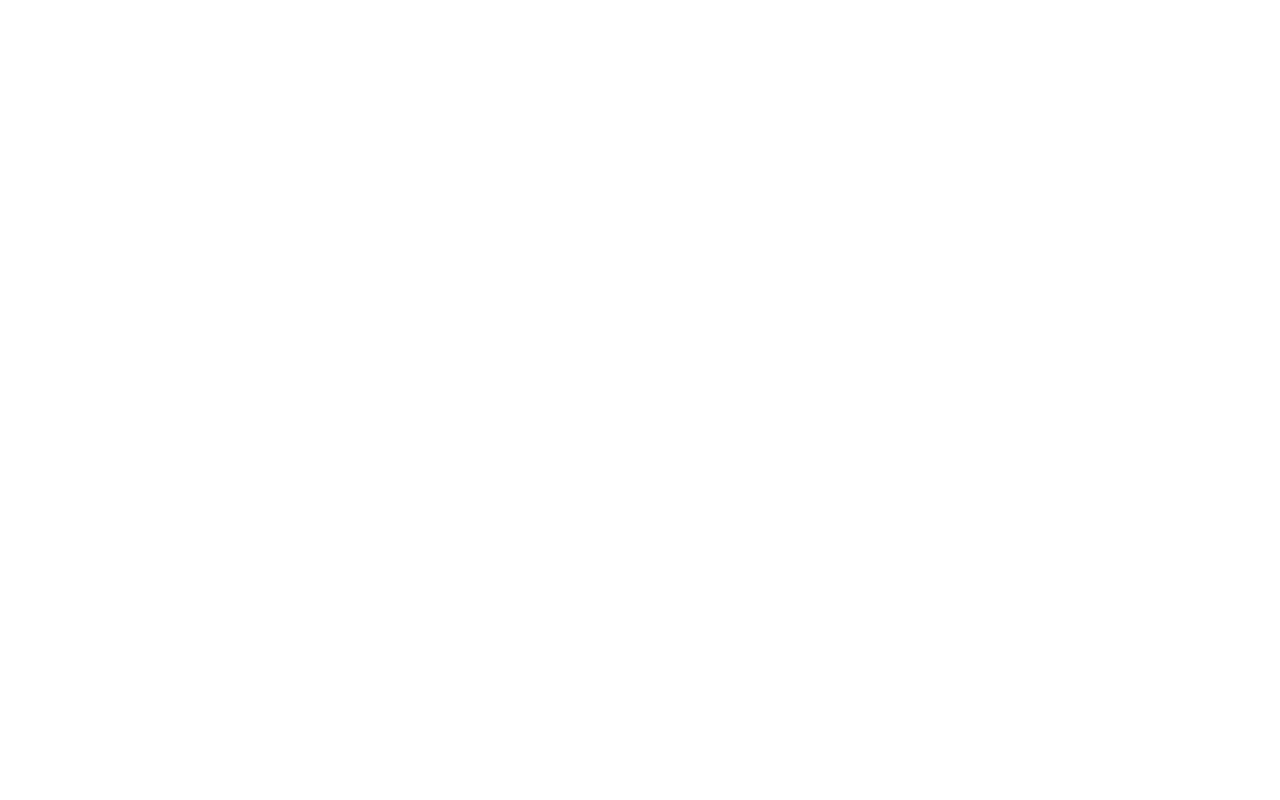
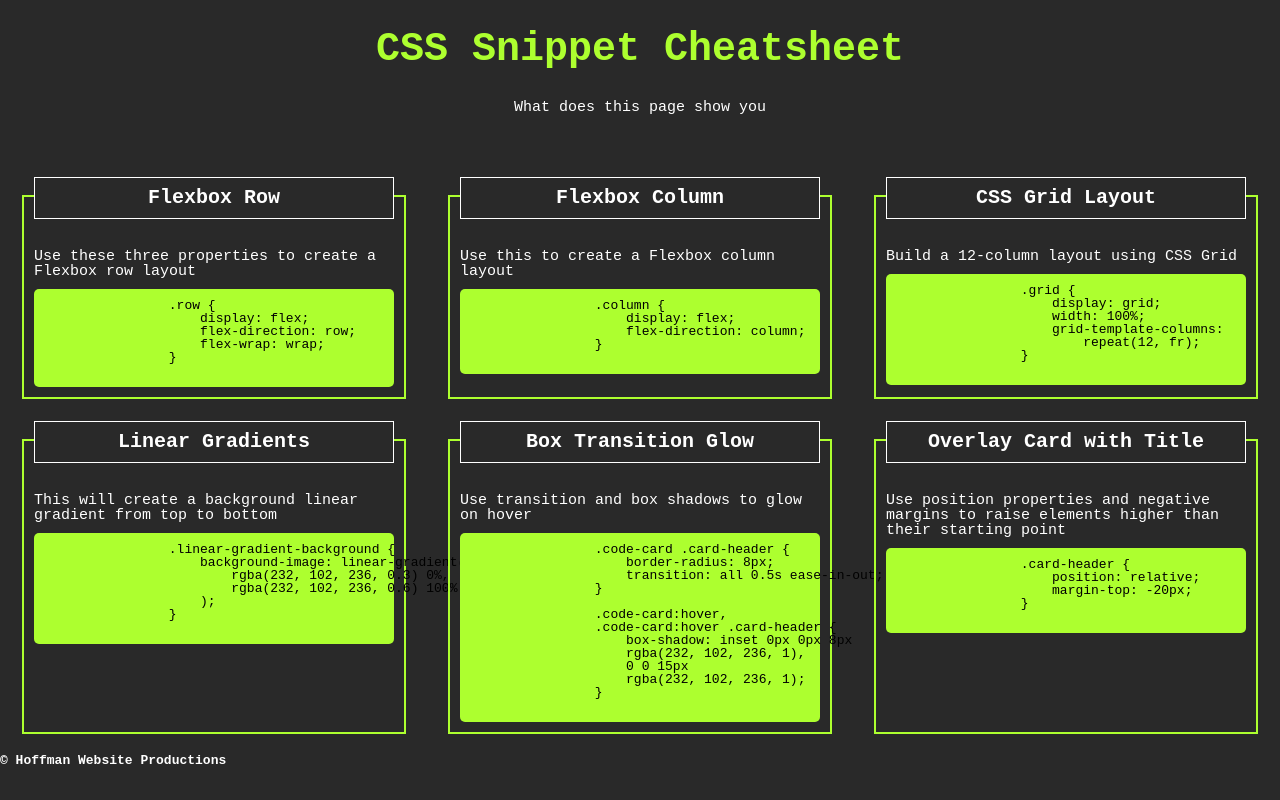
Before and after one commit to Christian-Hoffman/02-mini-project, a plain HTML site: page index.html in a window 1280 px wide. Drawn offline with Linux system fonts and the light colour scheme.

Commit message:
added lots of css for making code better to read on site and borders

```diff
--- a/assets/reset.css
+++ b/assets/reset.css
@@ -0,0 +1,33 @@
+/* Resets the box size of every element */
+* {
+    margin: 0;
+    padding: 0;
+    box-sizing: border-box;
+  }
+
+  /* Gives the body element a parent height to compare against */
+  html {
+    height: 100%;
+  }
+
+  body {
+    min-height: 100%;
+    line-height: 1;
+    font-family: sans-serif;
+  }
+
+  h1, h2, h3, h4, h5, h6 {
+    font-size: 100%;
+  }
+
+  /* Matches the font of special elements to the rest of the page */
+  input, select, option, optgroup, textarea, button,
+  pre, code {
+    font-size: 100%;
+    font-family: inherit;
+  }
+
+  /* Removes default bullet points from lists */
+  ol, ul {
+    list-style: none;
+  }
--- a/assets/style.css
+++ b/assets/style.css
@@ -0,0 +1,98 @@
+* {
+    margin: 0;
+    padding: 0;
+}
+
+body {
+    background-color: rgb(41, 41, 41);
+    color: white;
+    font-family: monospace;
+}
+
+main {
+    display: flex;
+    flex-wrap: wrap;
+}
+
+header {
+    display: block;
+    width: 100%;
+    padding: 30px;
+    color: greenyellow;
+    font-size: 40px;
+}
+
+h1 {
+    text-align: center;
+}
+
+div p {
+    font-size: 15px;
+    padding-bottom: 10px;
+}
+
+header p {
+    text-align: center;
+    font-size: 15px;
+    margin: 30px;
+    color: white;
+}
+
+.row {
+    display: flex;
+    justify-content: space-evenly;
+    flex-direction: row;
+}
+
+.card {
+    display: flex;
+    flex-direction: column;
+    border: 2px solid greenyellow;
+    padding: 10px;
+    margin: 20px;
+    width: 30%;
+}
+
+.card h2 {
+    position: relative;
+    text-align: center;
+    font-size: 20px;
+    border: 1px solid white;
+    background-color: rgb(41, 41, 41);
+    padding: 10px;
+    width: 100%;
+    top: -30px;
+}
+
+code {
+    background-color: greenyellow;
+    color: black;
+    padding: 10px;
+    user-select: all;
+    border-radius: 5px;
+}
+
+pre {
+    display: block;
+    text-align: left;
+}
+
+.card:hover,
+h2:hover {
+    box-shadow: inset 0px 0px 8px
+                    greenyellow,
+                    0 0 15px
+                    greenyellow;
+}
+
+@media screen and (max-width: 992px) {
+    .card {
+        width: 50%;
+    }
+}
+
+@media screen and (max-width: 640px) {
+    .card {
+        width: 100%;
+    }
+}
--- a/index.html
+++ b/index.html
@@ -5,11 +5,102 @@
     <meta charset="UTF-8">
     <meta http-equiv="X-UA-Compatible" content="IE=edge">
     <meta name="viewport" content="width=device-width, initial-scale=1.0">
-    <title>Document</title>
+    <link rel="stylesheet" type="text/css" href="./assets/reset.css">
+    <link rel="stylesheet" type="text/css" href="./assets/style.css">
+    <title>CSS Snippet Cheatsheet</title>
 </head>
 
 <body>
+    <header>
+        <h1>CSS Snippet Cheatsheet</h1>
+        <p>What does this page show you</p>
+    </header>
 
+    <main class="row">
+        <div class="card">
+            <h2>Flexbox Row</h2>
+            <p>Use these three properties to create a Flexbox row layout</p>
+            <code><pre>
+                .row {
+                    display: flex;
+                    flex-direction: row;
+                    flex-wrap: wrap;
+                }
+            </pre></code>
+        </div>
+
+        <div class="card">
+            <h2>Flexbox Column</h2>
+            <p>Use this to create a Flexbox column layout</p>
+            <code><pre>
+                .column {
+                    display: flex;
+                    flex-direction: column;
+                }
+            </pre></code>
+        </div>
+
+        <div class="card">
+            <h2>CSS Grid Layout</h2>
+            <p>Build a 12-column layout using CSS Grid</p>
+            <code><pre>
+                .grid {
+                    display: grid;
+                    width: 100%;
+                    grid-template-columns:
+                        repeat(12, fr);
+                }
+            </pre></code>
+        </div>
+
+        <div class="card">
+            <h2>Linear Gradients</h2>
+            <p>This will create a background linear gradient from top to bottom</p>
+            <code><pre>
+                .linear-gradient-background {
+                    background-image: linear-gradient(
+                        rgba(232, 102, 236, 0.3) 0%,
+                        rgba(232, 102, 236, 0.6) 100%
+                    );
+                }
+            </pre></code>
+        </div>
+
+        <div class="card">
+            <h2>Box Transition Glow</h2>
+            <p>Use transition and box shadows to glow on hover</p>
+            <code><pre>
+                .code-card .card-header {
+                    border-radius: 8px;
+                    transition: all 0.5s ease-in-out;
+                }
+
+                .code-card:hover,
+                .code-card:hover .card-header {
+                    box-shadow: inset 0px 0px 8px
+                    rgba(232, 102, 236, 1),
+                    0 0 15px
+                    rgba(232, 102, 236, 1);
+                }
+            </pre></code>
+        </div>
+
+        <div class="card">
+            <h2>Overlay Card with Title</h2>
+            <p>Use position properties and negative margins to raise elements
+                 higher than their starting point</p>
+            <code><pre>
+                .card-header {
+                    position: relative;
+                    margin-top: -20px;
+                }
+            </pre></code>
+        </div>
+    </main>
+
+    <footer>
+        <h3>&copy; Hoffman Website Productions</h3>
+    </footer>
 </body>
 
 </html>
```
